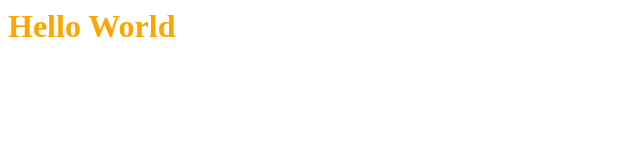
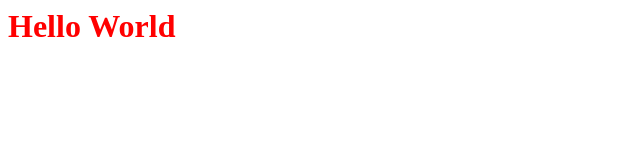
Before and after one commit to gastelumdev/git_demo, a plain HTML site: page index.html in a window 1280 px wide. Shown: the whole page, without its empty margins (0-640 px from the left). Drawn offline with Linux system fonts and the light colour scheme.

Commit message:
Fixes #7

```diff
--- a/index.html
+++ b/index.html
@@ -1 +1 @@
-<h1 style="color:orange;">Hello World</h1>
+<h1 style="color:red;">Hello World</h1>
```
Also changed, not shown: about.html (+1 -1 lines).
